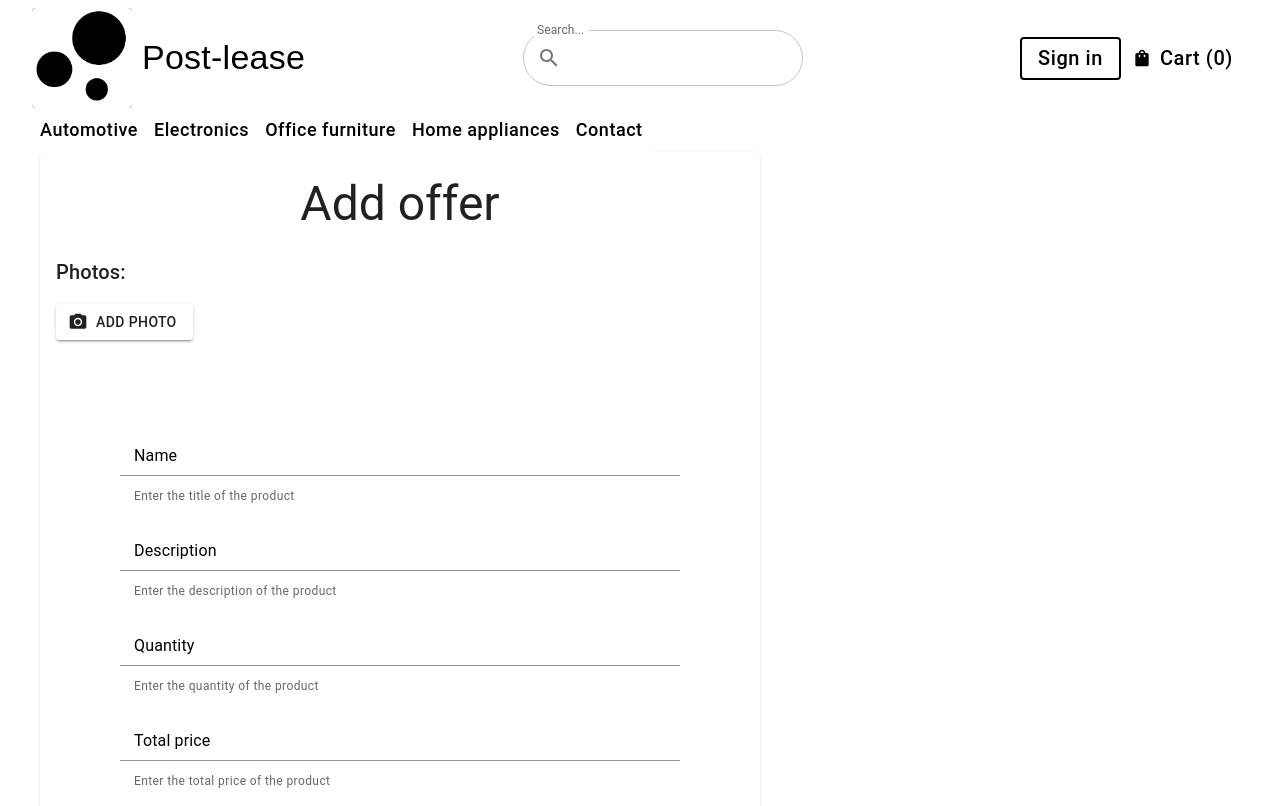
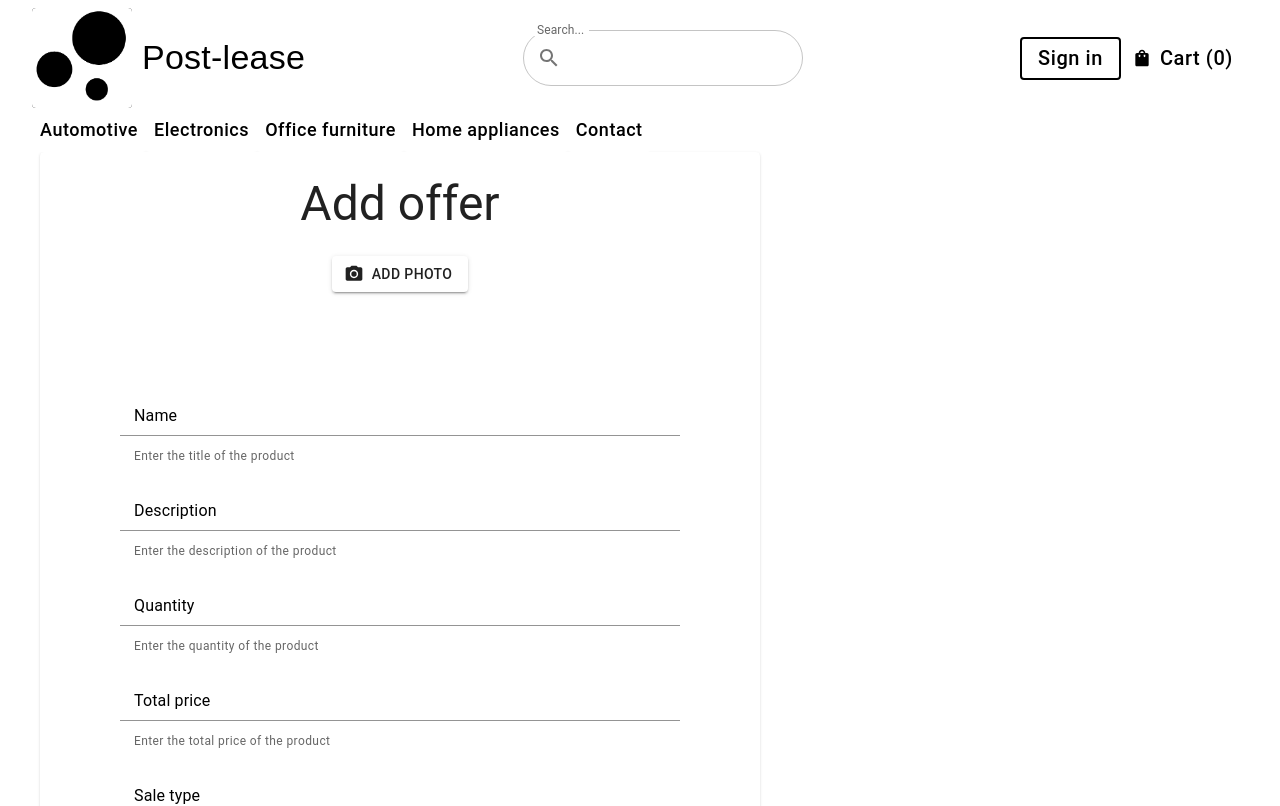
Before and after one commit to Kacper-Sleziak/eCommerce-application, a React (Create React App) app in the folder frontend/: page /addoffer in a window 1280 px wide. Shown: the top 806 px of the page. Built offline with nearby package versions, Linux system fonts and the light colour scheme.

Commit message:
Add photo added with icons (#39)
* Add photo added with icons

* delete: yarn lock

* add yarn lock

* new lock file

---------

Co-authored-by: Oldzii <olga23284@gmail.com>

```diff
--- a/frontend/src/features/AddOffer/AddPhoto.tsx
+++ b/frontend/src/features/AddOffer/AddPhoto.tsx
@@ -1,6 +1,6 @@
 import React, { useState } from 'react'
 import type { ChangeEvent } from 'react'
-import { Button, Grid, IconButton, Typography } from '@mui/material'
+import { Button, Grid, IconButton } from '@mui/material'
 import { PhotoCamera } from '@mui/icons-material'
 
 interface Photo {
@@ -23,18 +23,13 @@ const AddPhoto: React.FC = () => {
   }
 
   return (
-    <Grid container direction="column" spacing={2}>
-      <Grid item>
-        <Typography variant="h6">Photos:</Typography>
-      </Grid>
-      <Grid item container alignItems="center" spacing={1}>
-        {photos.map(({ id, url }) => (
-          <Grid item key={id}>
-            <IconButton edge="start" size="medium">
-              <img src={url} alt="uploaded" height={40} width={40} />
-            </IconButton>
-          </Grid>
-        ))}
+    <Grid
+      container
+      direction="column"
+      spacing={2}
+      alignItems="center"
+      justifyContent="center"
+    >
       <Grid item>
         <label htmlFor="upload-photo">
           <input
@@ -56,6 +51,20 @@ const AddPhoto: React.FC = () => {
           </Button>
         </label>
       </Grid>
+      <Grid
+        item
+        container
+        alignItems="center"
+        justifyContent="center"
+        spacing={1}
+      >
+        {photos.map(({ id, url }) => (
+          <Grid item key={id}>
+            <IconButton edge="start" size="medium">
+              <img src={url} alt="uploaded" height={70} width={70} />
+            </IconButton>
+          </Grid>
+        ))}
       </Grid>
     </Grid>
   )
```
Also changed, not shown: frontend/src/pages/AddOffer.tsx (+0 -18 lines), 1 other file (tests, documents, lock files or other folders). Lines whose indentation alone changed are shown as unchanged.
